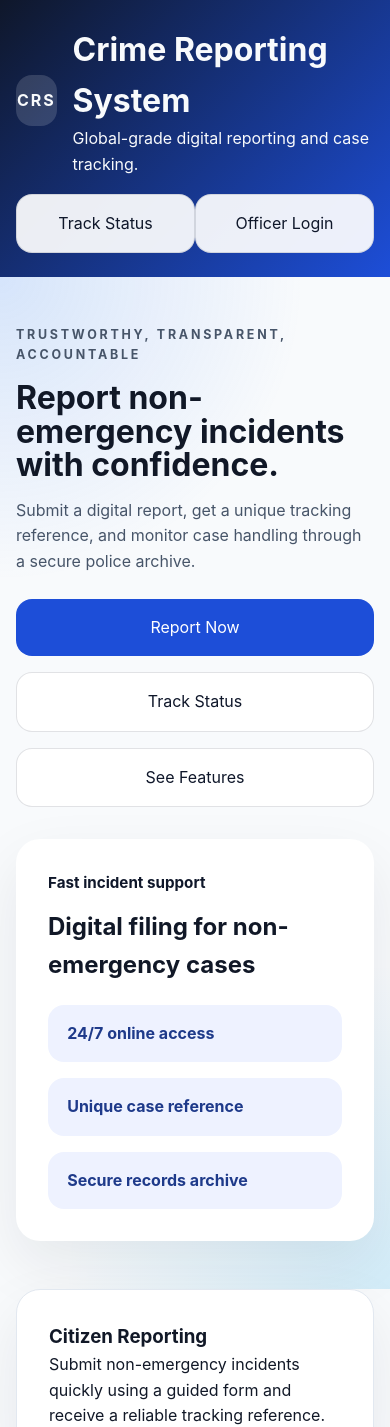
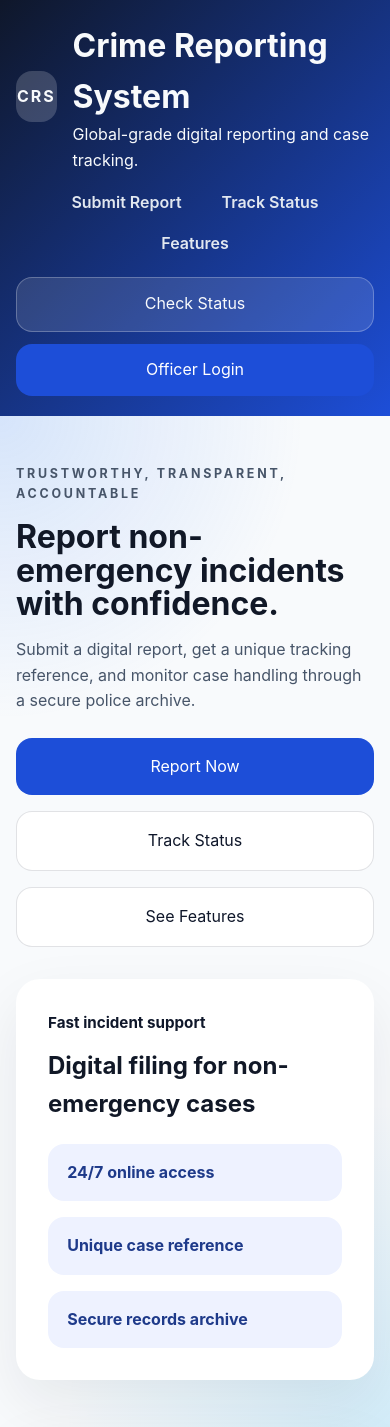
Before and after one commit to code-warrior200/crime-reporting-system, a PHP site: page / in a window 390 px wide. Shown: the top 1427 px of the page. Run offline with PHP 8.4, Linux system fonts and the light colour scheme.

Commit message:
git commit -m

```diff
--- a/index.php
+++ b/index.php
@@ -17,8 +17,15 @@
                 </div>
             </div>
             <nav>
-                <a class="button secondary" href="track_status.php">Track Status</a>
-                <a class="button secondary" href="login.php">Officer Login</a>
+                <ul class="nav-list">
+                    <li><a href="#report-form">Submit Report</a></li>
+                    <li><a href="track_status.php">Track Status</a></li>
+                    <li><a href="#features">Features</a></li>
+                </ul>
+                <div class="nav-actions">
+                    <a class="button secondary" href="track_status.php">Check Status</a>
+                    <a class="button" href="login.php">Officer Login</a>
+                </div>
             </nav>
         </div>
     </header>
--- a/styles.css
+++ b/styles.css
@@ -64,7 +64,7 @@ svg {
     align-items: center;
     justify-content: space-between;
     gap: 1rem;
-    padding: 1.5rem 0;
+    padding: 1.25rem 0;
 }
 
 .brand {
@@ -78,7 +78,7 @@ svg {
     height: 3.2rem;
     display: grid;
     place-items: center;
-    background: rgba(255,255,255,0.15);
+    background: rgba(255,255,255,0.18);
     border-radius: 1rem;
     font-weight: 700;
     letter-spacing: 0.12em;
@@ -87,6 +87,69 @@ svg {
 .site-header nav {
     display: flex;
     align-items: center;
+    gap: 1.25rem;
+}
+
+.nav-list {
+    display: flex;
+    align-items: center;
+    gap: 1rem;
+    list-style: none;
+    margin: 0;
+    padding: 0;
+}
+
+.nav-list li a {
+    color: #e2e8f0;
+    text-decoration: none;
+    font-weight: 600;
+    padding: 0.5rem 0.75rem;
+    transition: color 0.2s ease, background 0.2s ease;
+}
+
+.nav-list li a:hover,
+.nav-list li a:focus-visible {
+    color: white;
+    background: rgba(255,255,255,0.12);
+    border-radius: 0.85rem;
+}
+
+.nav-actions {
+    display: flex;
+    align-items: center;
+    gap: 0.75rem;
+}
+
+.nav-actions .button {
+    padding: 0.85rem 1.25rem;
+}
+
+.nav-actions .button.secondary {
+    background: rgba(255,255,255,0.12);
+    color: #f8fafc;
+    border-color: rgba(255,255,255,0.25);
+}
+
+@media (max-width: 820px) {
+    .header-inner {
+        flex-direction: column;
+        align-items: stretch;
+    }
+
+    .site-header nav {
+        flex-direction: column;
+        align-items: stretch;
+    }
+
+    .nav-list {
+        justify-content: center;
+        flex-wrap: wrap;
+    }
+
+    .nav-actions {
+        justify-content: center;
+        flex-wrap: wrap;
+    }
 }
 
 .hero {
--- a/track_status.php
+++ b/track_status.php
@@ -38,6 +38,7 @@ if ($reference) {
             </label>
             <div class="form-footer full-width">
                 <button type="submit" class="button">Check Status</button>
+                <a class="button secondary" href="index.php">Back to Home</a>
             </div>
         </form>
 
```
